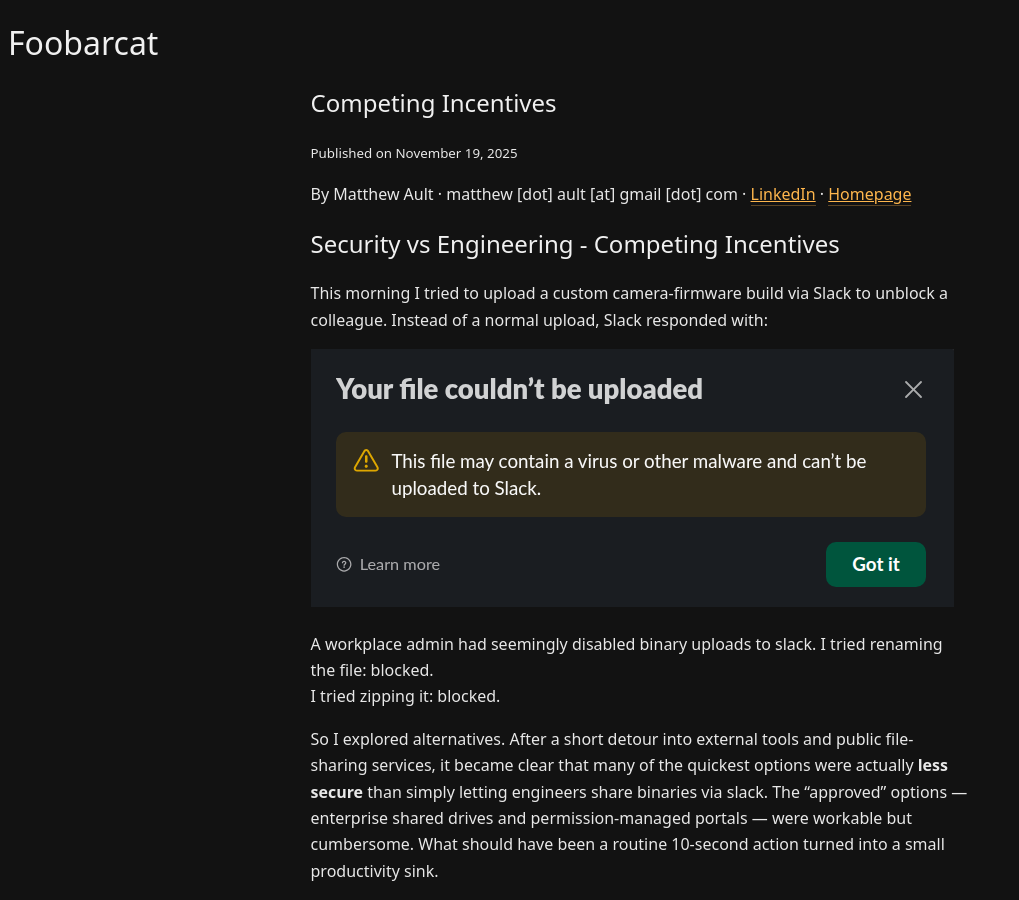
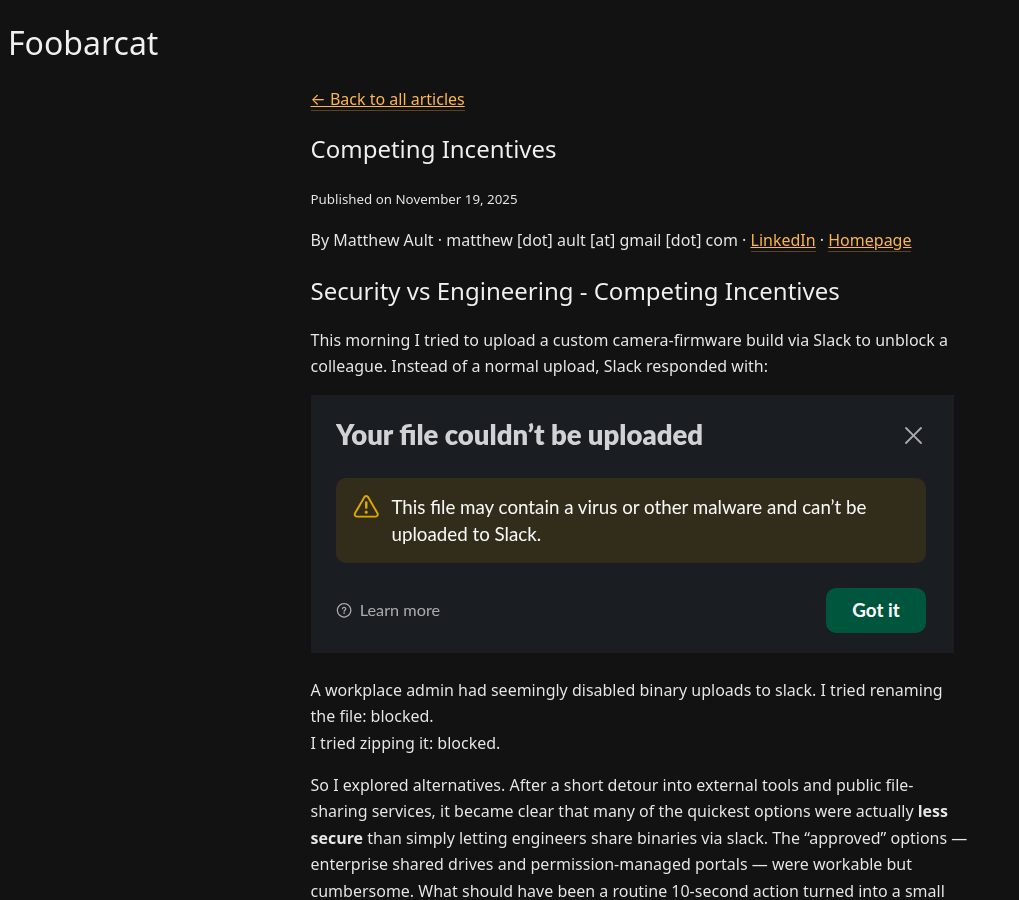
Before and after one commit to aultimus/aultimus.github.io, a Jekyll site: the page built from _posts/2025-11-19-competing-incentives.markdown, in a window 1280 px wide and 900 px high. Shown: the whole window, without its empty margins (0-1019 px from the left). Built offline with Jekyll 4.4.1, drawn with Linux system fonts in a browser that asks for light colours; our own code applies the rules of GitHub Pages for plain Markdown files.

Commit message:
add back link to blog posts

```diff
--- a/_layouts/post.html
+++ b/_layouts/post.html
@@ -2,6 +2,9 @@
 layout: default
 ---
 <article>
+    <p class="back-link">
+        <a href="/">← Back to all articles</a>
+      </p>
     <h1>{{ page.title }}</h1>
     <p><small>Published on {{ page.date | date: "%B %d, %Y" }}</small></p>
     <p class="post-author">
```
